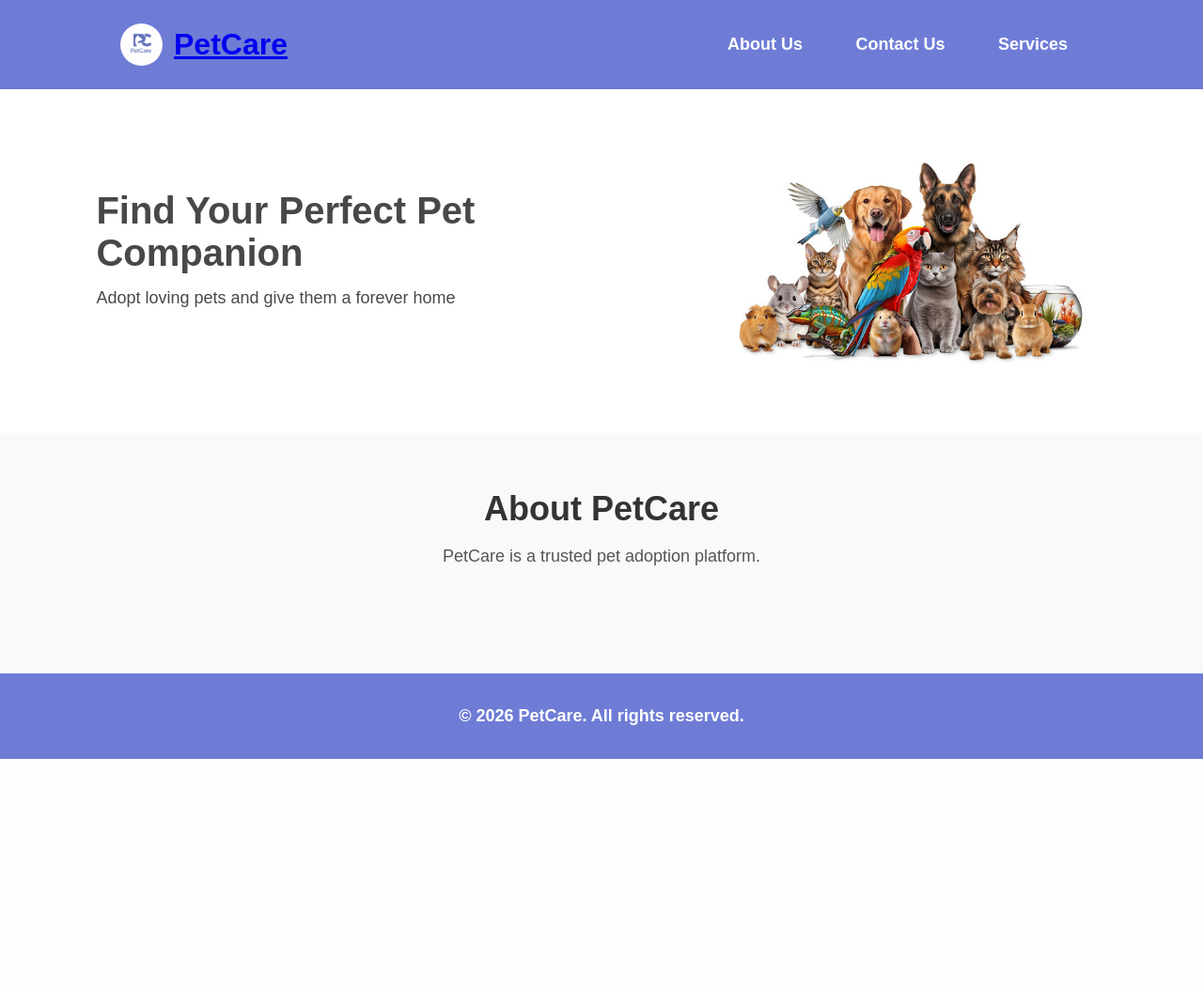
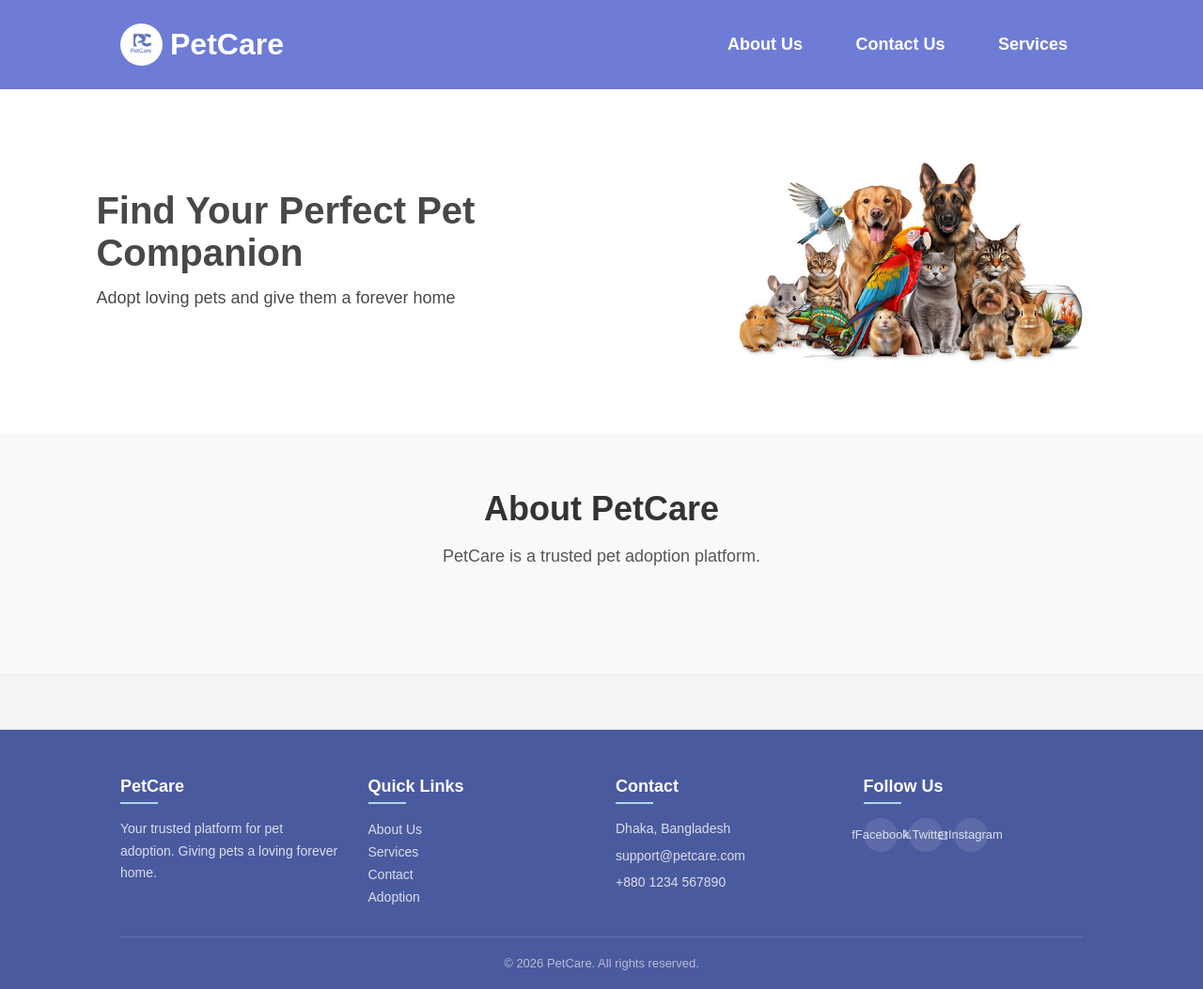
Before and after one commit to ahmednabeen/PetCare, a Django app: page /about/ in a window 1280 px wide. Shown: the whole page at 94% size. Before the commit the page ends 808 px from the top, so only its background shows below. Run offline with Django 5.2, Linux system fonts and the light colour scheme; data that the repository does not hold is empty.

Commit message:
changed the footer & others page

```diff
--- a/petapp/models.py
+++ b/petapp/models.py
@@ -49,6 +49,7 @@ class AboutFeature(models.Model):
 
 class WhyChooseUsItem(models.Model):
     text = models.CharField(max_length=300)
+    icon = models.CharField(max_length=50, help_text="Emoji or icon text", blank=True)
     order = models.PositiveIntegerField(default=0)
 
     class Meta:
--- a/petapp/templates/about.html
+++ b/petapp/templates/about.html
@@ -24,11 +24,14 @@
         {% if all_why_choose_us %}
         <div class="about-extra">
             <h2>Why Choose PetCare?</h2>
-            <ul>
+            <div class="about-grid">
                 {% for item in all_why_choose_us %}
-                <li>✔ {{ item.text }}</li>
+                <div class="about-card">
+                    <h3>{% if item.icon %}{{ item.icon }}{% endif %}</h3>
+                    <p>{{ item.text }}</p>
+                </div>
                 {% endfor %}
-            </ul>
+            </div>
         </div>
         {% endif %}
     </div>
--- a/petapp/templates/base.html
+++ b/petapp/templates/base.html
@@ -40,7 +40,45 @@
 
 
     <footer>
-        <p>{{ site_settings.footer_text|default:"© 2026 PetCare. All rights reserved." }}</p>
+        <div class="footer-content">
+            <div class="footer-col">
+                <h3>PetCare</h3>
+                <p>{{ site_settings.footer_about|default:"Your trusted platform for pet adoption. Giving pets a loving forever home." }}</p>
+            </div>
+            <div class="footer-col">
+                <h3>Quick Links</h3>
+                <a href="{% url 'about' %}">About Us</a>
+                <a href="{% url 'services' %}">Services</a>
+                <a href="{% url 'contact' %}">Contact</a>
+                <a href="{% url 'adoption_process' %}">Adoption</a>
+            </div>
+            <div class="footer-col">
+                <h3>Contact</h3>
+                <p>{{ site_settings.contact_address|default:"Dhaka, Bangladesh" }}</p>
+                <p>{{ site_settings.contact_email|default:"support@petcare.com" }}</p>
+                <p>{{ site_settings.contact_phone|default:"+880 1234 567890" }}</p>
+            </div>
+            <div class="footer-col">
+                <h3>Follow Us</h3>
+                <div class="footer-social">
+                    <a href="#" class="social-facebook">
+                        <span class="social-icon">f</span>
+                        <span>Facebook</span>
+                    </a>
+                    <a href="#" class="social-twitter">
+                        <span class="social-icon">𝕏</span>
+                        <span>Twitter</span>
+                    </a>
+                    <a href="#" class="social-instagram">
+                        <span class="social-icon">◻</span>
+                        <span>Instagram</span>
+                    </a>
+                </div>
+            </div>
+        </div>
+        <div class="footer-bottom">
+            <p>{{ site_settings.footer_text|default:"© 2026 PetCare. All rights reserved." }}</p>
+        </div>
     </footer>
 
     {% block javascript %}{% endblock %}
--- a/static/css/style.css
+++ b/static/css/style.css
@@ -15,18 +15,23 @@ body {
 .logo-title {
     display: flex;
     align-items: center;
+    gap: 8px;
+    text-decoration: none;
+    color: #fff;
+    transition: all 0.3s ease;
 }
-
+.logo-title:hover {
+    color: #a8d8ea;
+    transform: scale(1.05);
+}
+.logo-title h1 {
+    color: inherit;
+}
 .site-logo {
     position: relative;
     width: 45px;
     height: auto;
     border-radius: 50%;
-    margin-right: 12px;
-}
-.site-logo:hover {
-    transform: scale(1.1);
-    transition: 0.3s ease;
 }
 
 /* Header */
@@ -240,12 +245,86 @@ nav a:hover {
 
 /* Footer */
 footer {
-    background: #6e7cd6;
+    background: #4a5a9e;
     color: #fff;
+    padding: 50px 10% 0;
+    margin-top: 60px;
+}
+
+.footer-content {
+    display: grid;
+    grid-template-columns: repeat(auto-fit, minmax(200px, 1fr));
+    gap: 30px;
+    padding-bottom: 30px;
+    border-bottom: 1px solid rgba(255,255,255,0.15);
+}
+
+.footer-col h3 {
     font-size: 18px;
-    font-weight: bold;
+    margin-bottom: 15px;
+    position: relative;
+    padding-bottom: 8px;
+}
+
+.footer-col h3::after {
+    content: '';
+    position: absolute;
+    left: 0;
+    bottom: 0;
+    width: 40px;
+    height: 2px;
+    background: #a8d8ea;
+}
+
+.footer-col p {
+    font-size: 14px;
+    line-height: 1.7;
+    color: rgba(255,255,255,0.8);
+    margin-bottom: 5px;
+}
+
+.footer-col a {
+    display: block;
+    color: rgba(255,255,255,0.8);
+    text-decoration: none;
+    font-size: 14px;
+    padding: 4px 0;
+    transition: color 0.3s ease, padding-left 0.3s ease;
+}
+
+.footer-col a:hover {
+    color: #a8d8ea;
+    padding-left: 5px;
+}
+
+.footer-social {
+    display: flex;
+    gap: 12px;
+}
+
+.footer-social a {
+    display: inline-flex;
+    align-items: center;
+    justify-content: center;
+    width: 36px;
+    height: 36px;
+    border-radius: 50%;
+    background: rgba(255,255,255,0.1);
+    font-size: 13px;
+    transition: background 0.3s ease, color 0.3s ease;
+}
+
+.footer-social a:hover {
+    background: #a8d8ea;
+    color: #4a5a9e;
+    padding-left: 0;
+}
+
+.footer-bottom {
     text-align: center;
-    padding: 35px;
+    padding: 20px 0;
+    font-size: 13px;
+    color: rgba(255,255,255,0.6);
 }
 
 /* Adoption Section */
```
Also changed, not shown: petapp/migrations/0007_whychooseusitem_icon.py (added).
